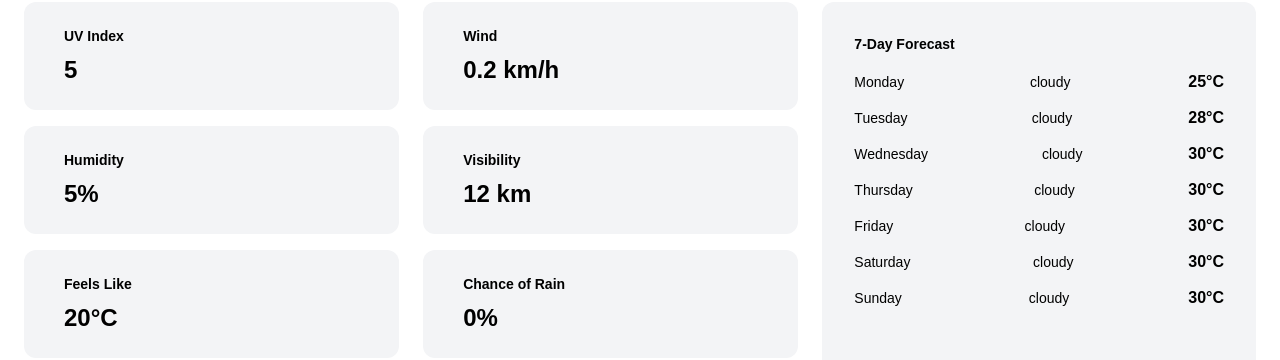
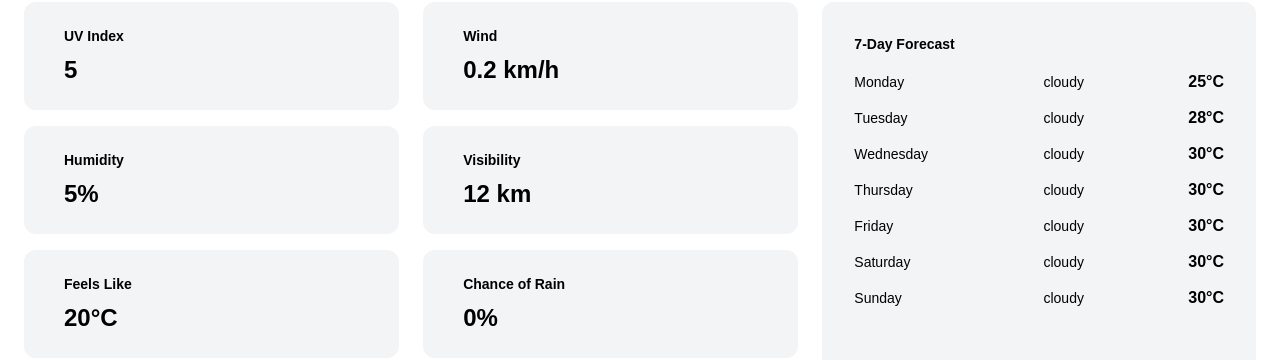
Before and after one commit to ChaoticAlexander/drizzle-weather, a Next.js app: page / in a window 1280 px wide. Shown: the part 310-670 px from the top of the page. Built offline with nearby package versions, Linux system fonts and the light colour scheme.

Commit message:
minor  alignment fix

```diff
--- a/app/components/molecules/cards/weeklyForecastCard/weeklyForecastCard.module.css
+++ b/app/components/molecules/cards/weeklyForecastCard/weeklyForecastCard.module.css
@@ -11,7 +11,8 @@
 }
 
 .forecastRow {
-  @apply flex items-center justify-between;
+  @apply grid items-center justify-between;
+  grid-template-columns: 1.5fr 2fr 1fr;
 }
 
 .day {
@@ -31,5 +32,5 @@
 }
 
 .temperature {
-  @apply font-bold;
+  @apply font-bold ml-auto;
 }
```
